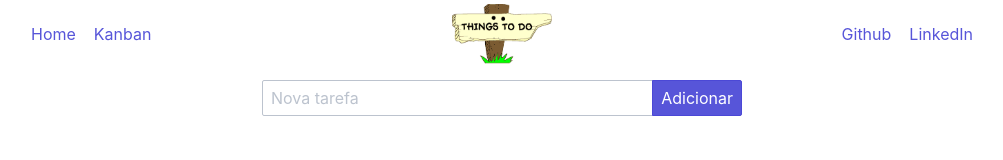
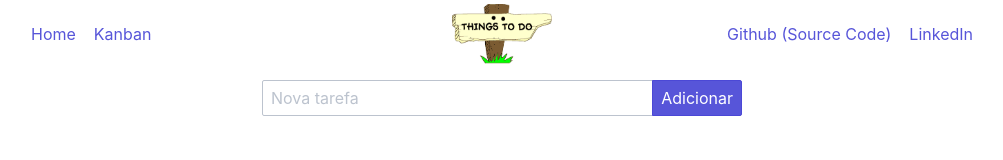
Before and after one commit to lanzath/vue-basic-todo, a Vue app: page / in a window 1280 px wide. Shown: the top 160 px of the page, without its empty margins (138-1141 px from the left). Built offline with nearby package versions, Linux system fonts and the light colour scheme.

Commit message:
Added link to source code (github)

```diff
--- a/src/App.vue
+++ b/src/App.vue
@@ -11,7 +11,7 @@
           <img class="img-responsive img-logo" src="@/assets/todoLogo.png" alt="Logo" />
         </section>
         <section class="navbar-section">
-          <a href="https://github.com/lanzath" class="btn btn-link">Github</a>
+          <a href="https://github.com/lanzath/vue-basic-todo.git" class="btn btn-link">Github (Source Code)</a>
           <a href="https://www.linkedin.com/in/mt-lanza/" class="btn btn-link">LinkedIn</a>
         </section>
       </header>
```
